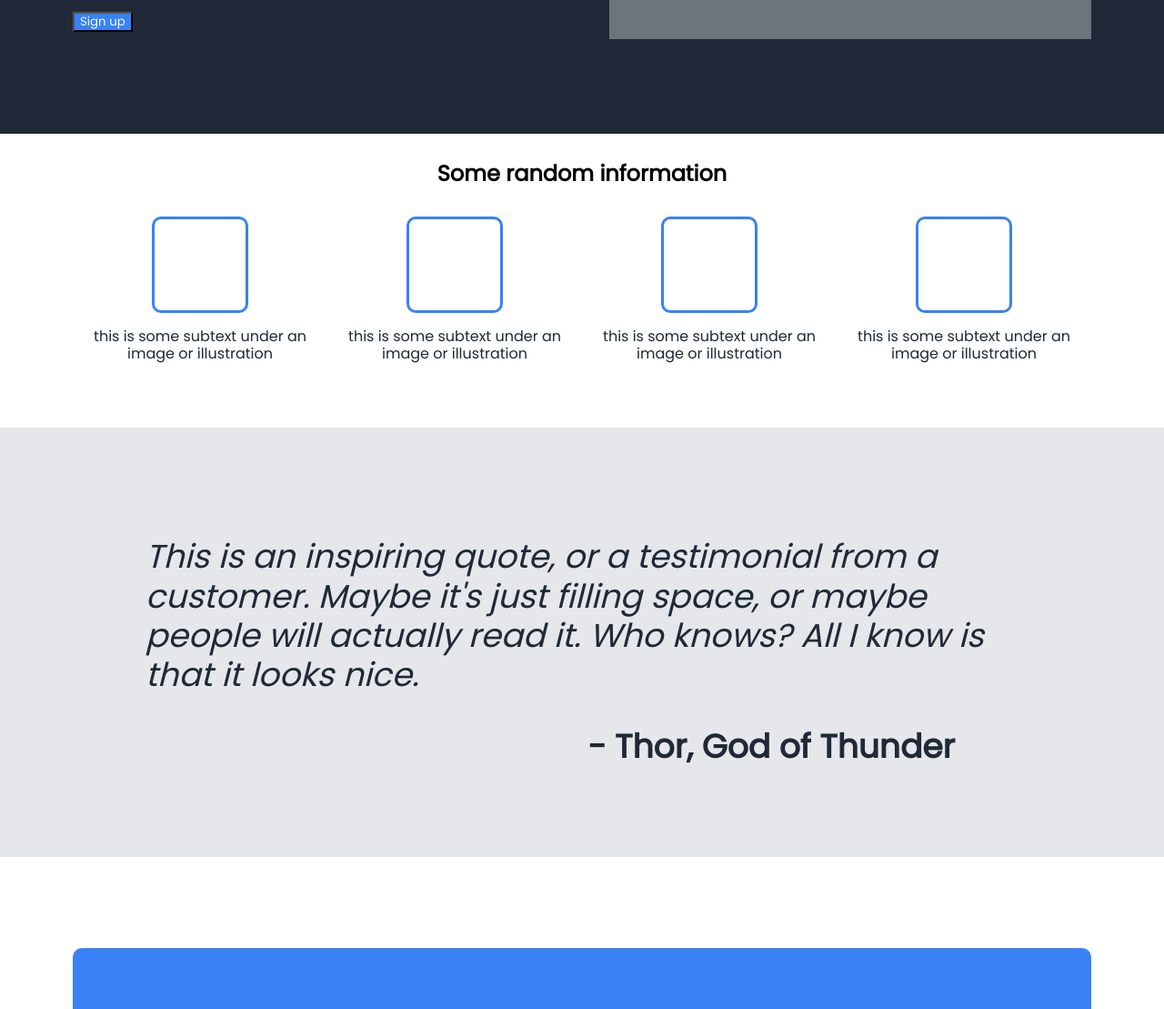
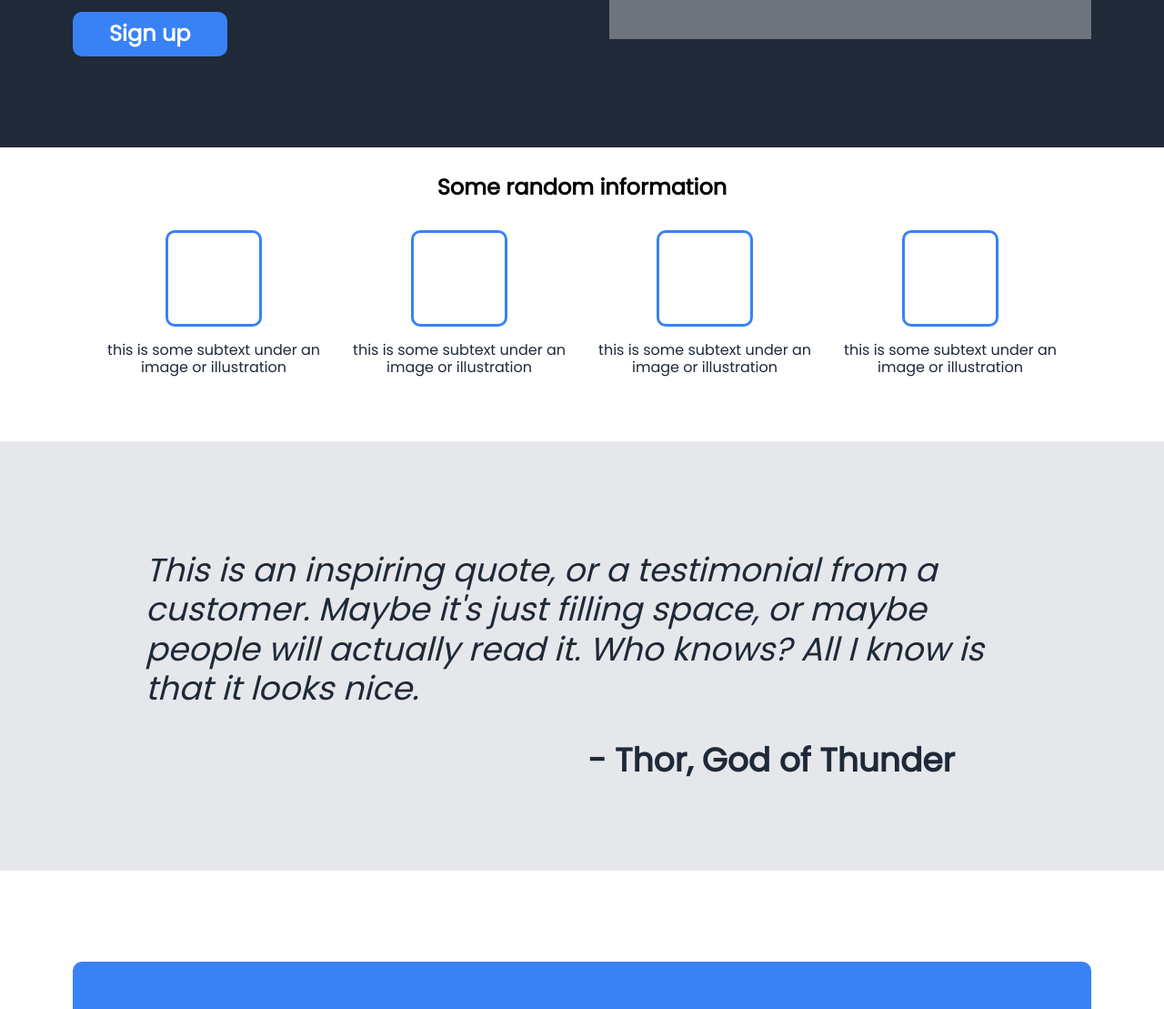
Before and after one commit to starbite/Landing-Page-exercise-, a plain HTML site: page index.html in a window 1280 px wide. Shown: the part 354-1463 px from the top of the page at 91% size. Drawn offline with Linux system fonts and the light colour scheme.

Commit message:
Format buttons

```diff
--- a/styles.css
+++ b/styles.css
@@ -90,7 +90,7 @@ h3 {
 }
 
 .section {
-    padding: 10px 80px 20px 80px;
+    padding: 10px 100px 20px 100px;
 }
 
 .section h2 {
@@ -184,8 +184,19 @@ h3 {
 button {
     background-color: #3882F6;
     color:#F9FAF8;
+    border-radius: 10px;
+    padding: 10px 40px;
+    font-size: 24px;
+    font-weight: bold;
 }
 
+.call button {
+    border: 3px solid #F9FAF8
+}
+
+.hero button {
+    border: none;
+}
 footer {
     background: #1F2937;
     color: #E5E7EB;
```
